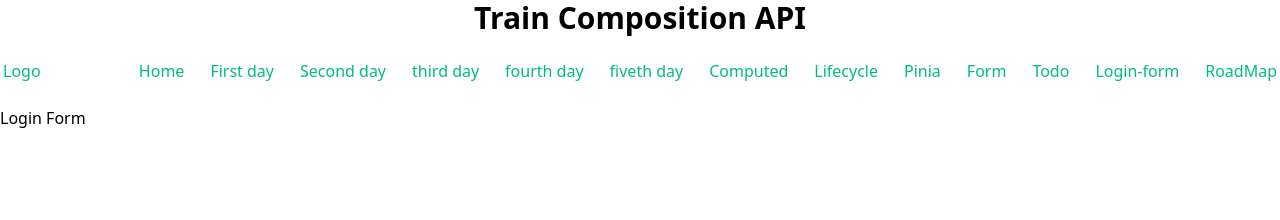
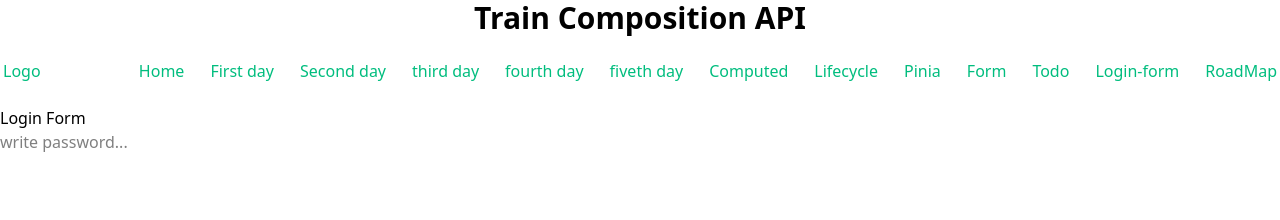
Before and after one commit to MisheelCoding/vue-compos, a Vue app: page /login-form in a window 1280 px wide. Shown: the top 220 px of the page. Built offline with nearby package versions, Linux system fonts and the light colour scheme.

Commit message:
Feat: Add password input

```diff
--- a/src/views/login/LoginForm.vue
+++ b/src/views/login/LoginForm.vue
@@ -1,6 +1,9 @@
 <template>
   <div>
     <h1>Login Form</h1>
+    <form action="#">
+      <input type="password" name="password" id="password" placeholder="write password..." />
+    </form>
   </div>
 </template>
 
```
Also changed, not shown: 1 other file (tests, documents, lock files or other folders).
